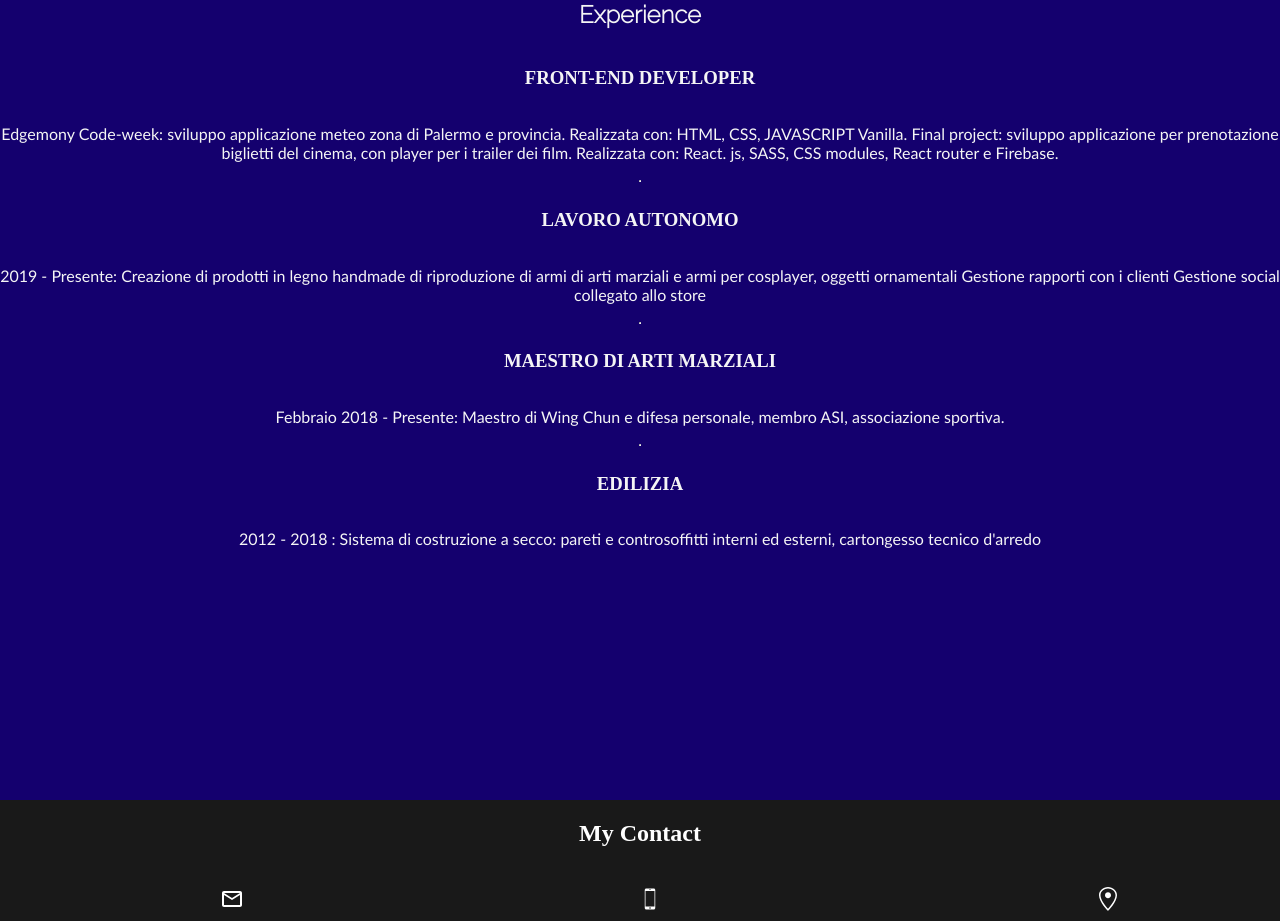
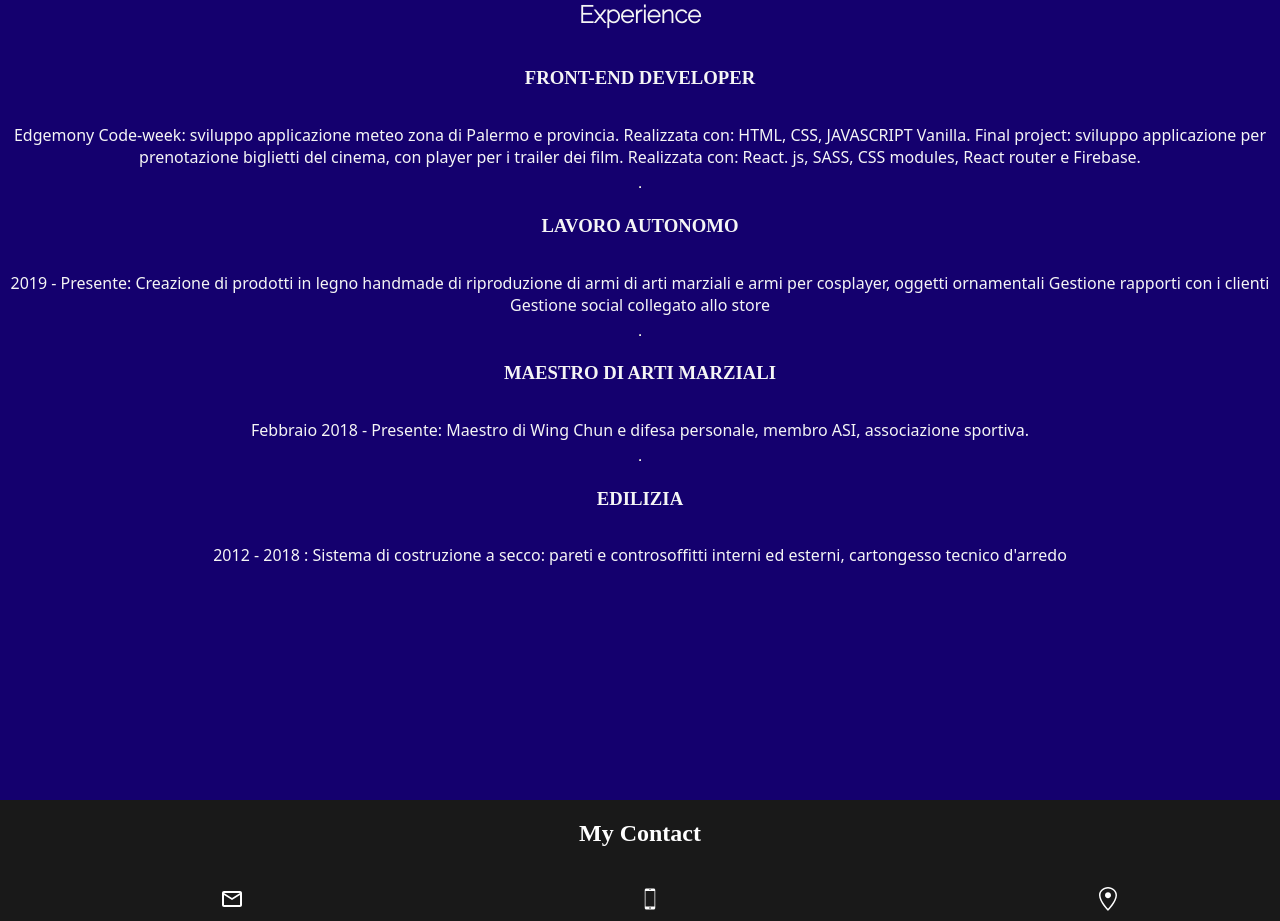
Before and after one commit to Andrews46/PortFolio, a React (Vite) app: page / in a window 1280 px wide. Shown: the part 4420-5341 px from the top of the page. Built offline with nearby package versions, Linux system fonts and the light colour scheme.

Commit message:
portfolio

```diff
--- a/src/component/experience/index.module.scss
+++ b/src/component/experience/index.module.scss
@@ -14,8 +14,9 @@
   }
   p {
     text-align: center;
-    font-family: "Trebuchet MS", "Lucida Sans Unicode", "Lucida Grande",
-      "Lucida Sans", Arial, sans-serif;
+    font-family: system-ui, -apple-system, BlinkMacSystemFont, "Segoe UI",
+      Roboto, Oxygen, Ubuntu, Cantarell, "Open Sans", "Helvetica Neue",
+      sans-serif;
     margin-bottom: 10px;
   }
   h2 {
```
